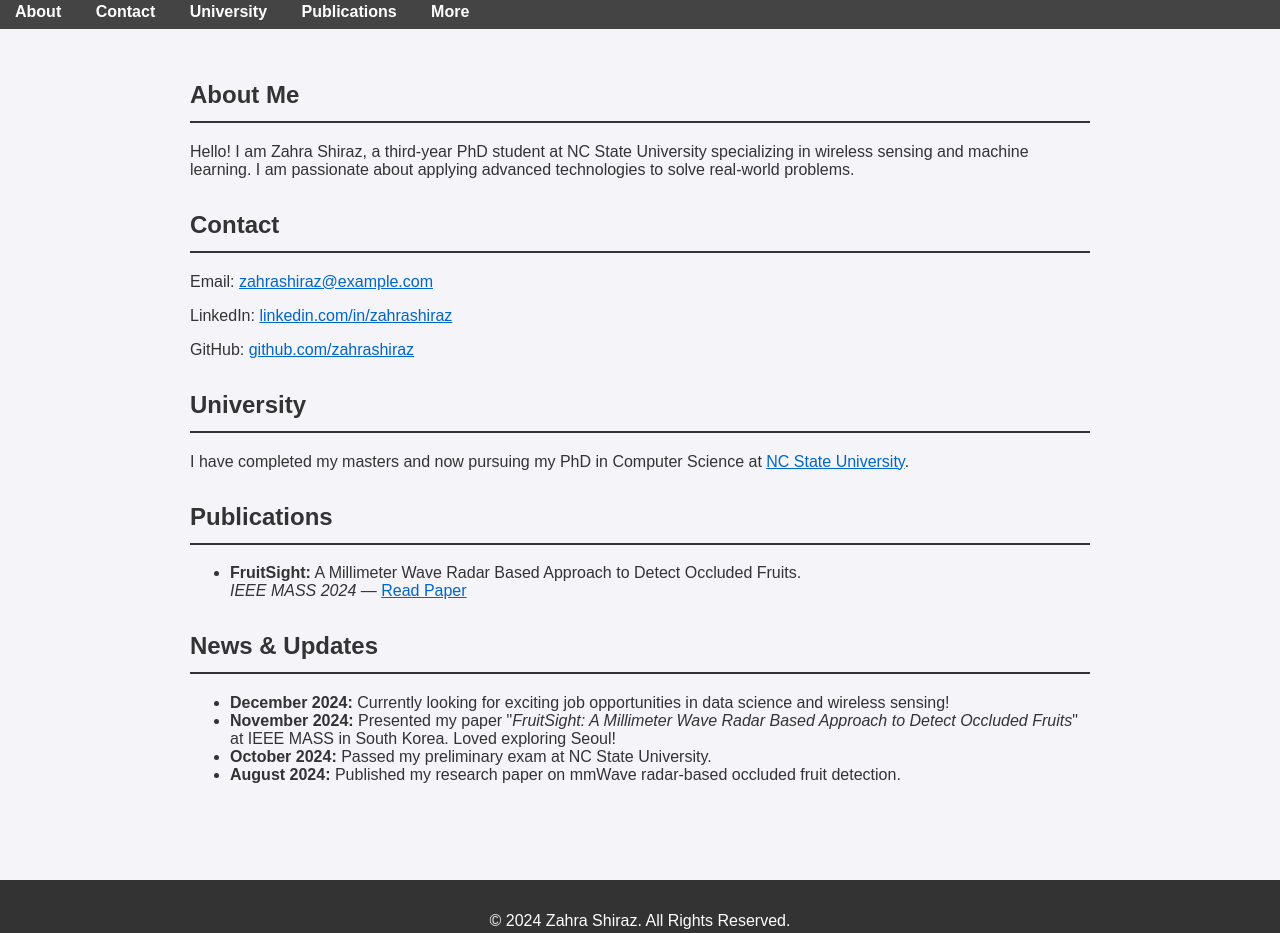
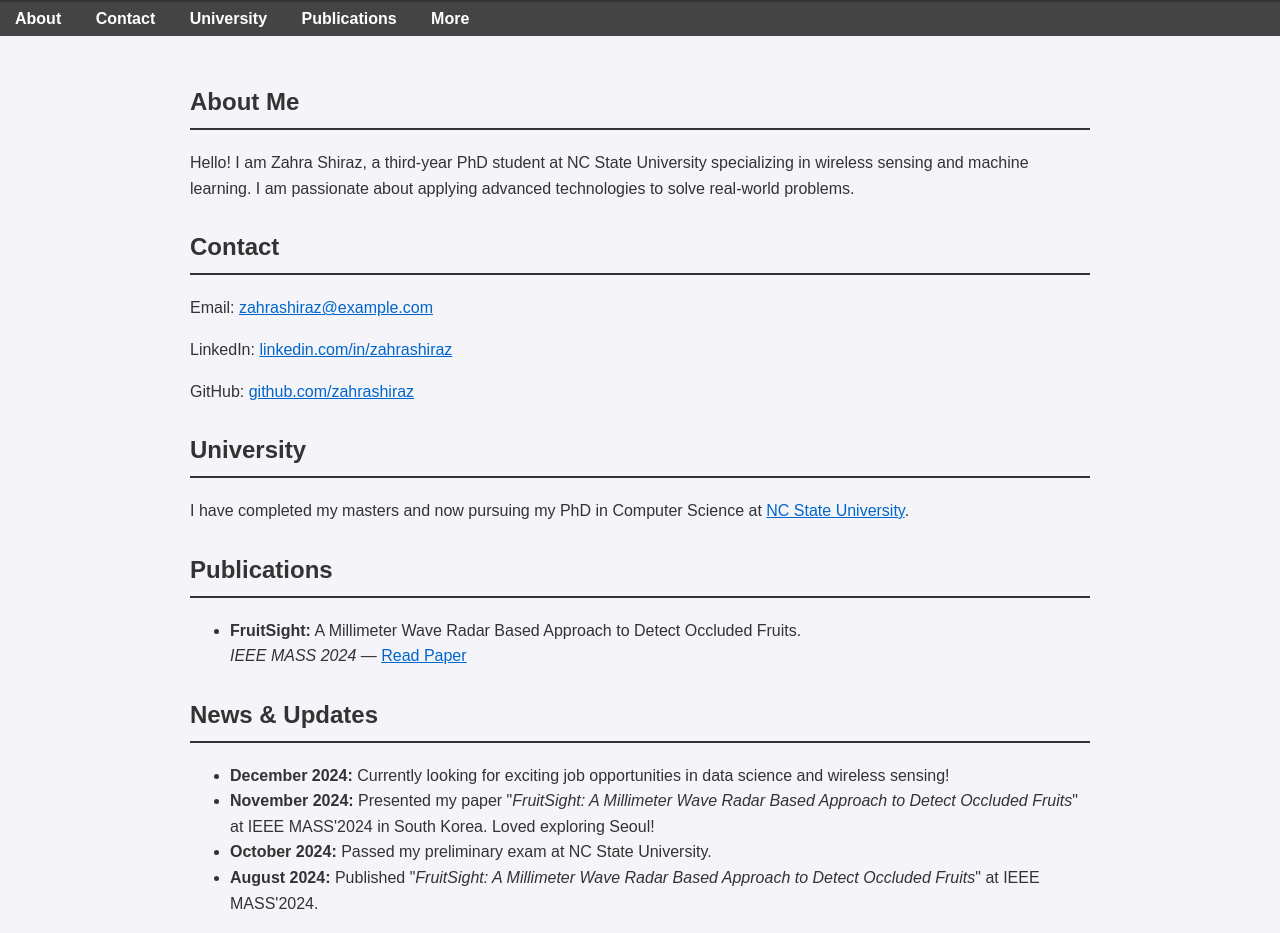
Before and after one commit to zahrashiraz97/github.io, a plain HTML site: page index.html in a window 1280 px wide. Shown: the part 207-1140 px from the top of the page. Drawn offline with Linux system fonts and the light colour scheme.

Commit message:
adding changes

```diff
--- a/index.html
+++ b/index.html
@@ -49,6 +49,9 @@
       border-bottom: 2px solid #333;
       padding-bottom: 0.5em;
     }
+    p, ul {
+      line-height: 1.6; /* Increase line spacing */
+    }
     footer {
       background: #333;
       color: white;
@@ -67,7 +70,7 @@
 <body>
 
 <header>
-  <img src="your-picture.jpg" alt="Zahra Shiraz">
+  <img src="C:\Users\Zahra\Downloads\zahra.jpg" alt="Zahra Shiraz">
   <h1>Zahra Shiraz</h1>
   <p>Graduate Student | Researcher</p>
 </header>
@@ -116,17 +119,16 @@
             <strong>December 2024:</strong> Currently looking for exciting job opportunities in data science and wireless sensing!
           </li>
           <li>
-            <strong>November 2024:</strong> Presented my paper "<em>FruitSight: A Millimeter Wave Radar Based Approach to Detect Occluded Fruits</em>" at IEEE MASS in South Korea. Loved exploring Seoul!
+            <strong>November 2024:</strong> Presented my paper "<em>FruitSight: A Millimeter Wave Radar Based Approach to Detect Occluded Fruits</em>" at IEEE MASS'2024 in South Korea. Loved exploring Seoul!
           </li>
           <li>
             <strong>October 2024:</strong> Passed my preliminary exam at NC State University.
           </li>
           <li>
-            <strong>August 2024:</strong> Published my research paper on mmWave radar-based occluded fruit detection.
+            <strong>August 2024:</strong> Published "<em>FruitSight: A Millimeter Wave Radar Based Approach to Detect Occluded Fruits</em>" at IEEE MASS'2024.
           </li>
         </ul>
       </section>
-
   </section>
 </main>
 
```
